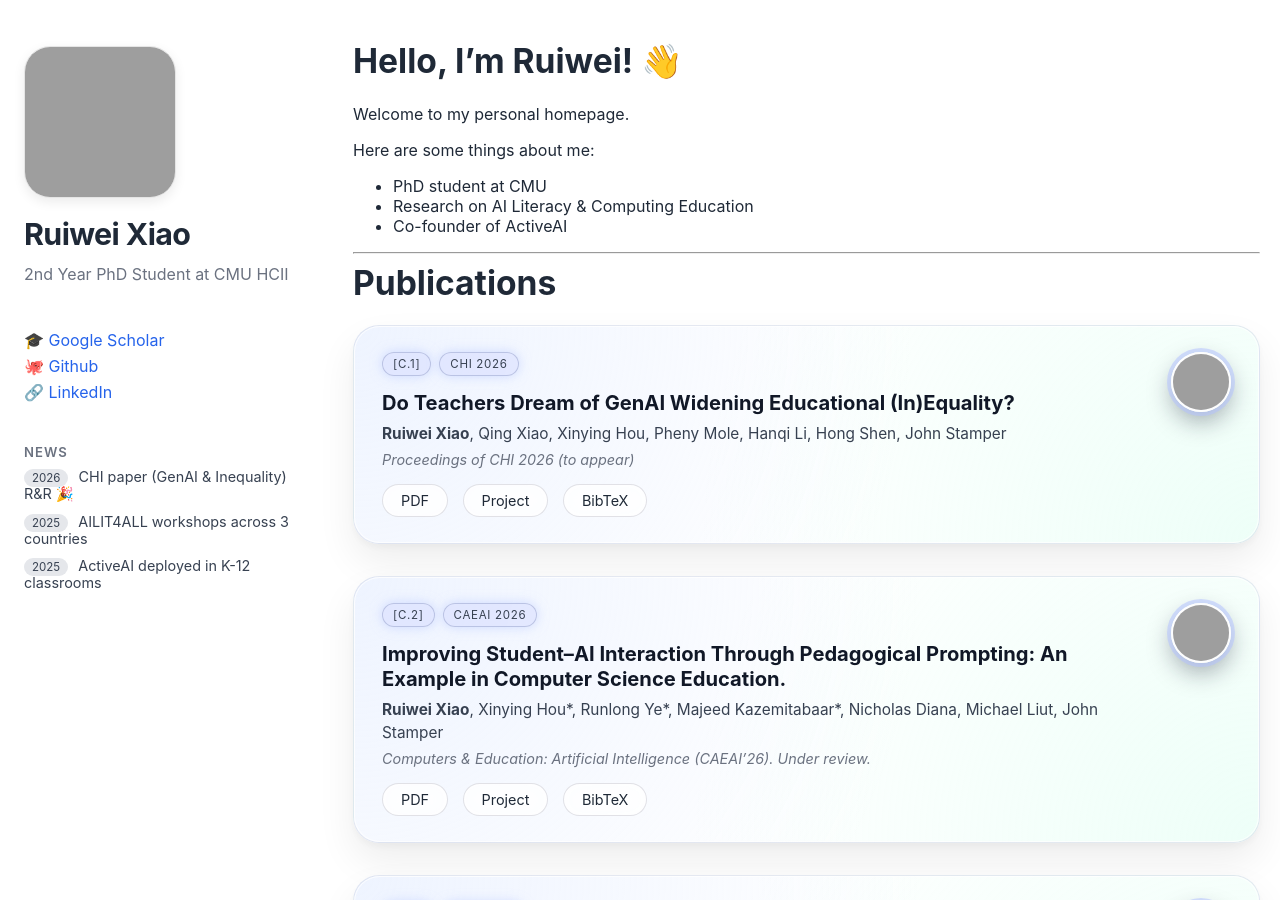
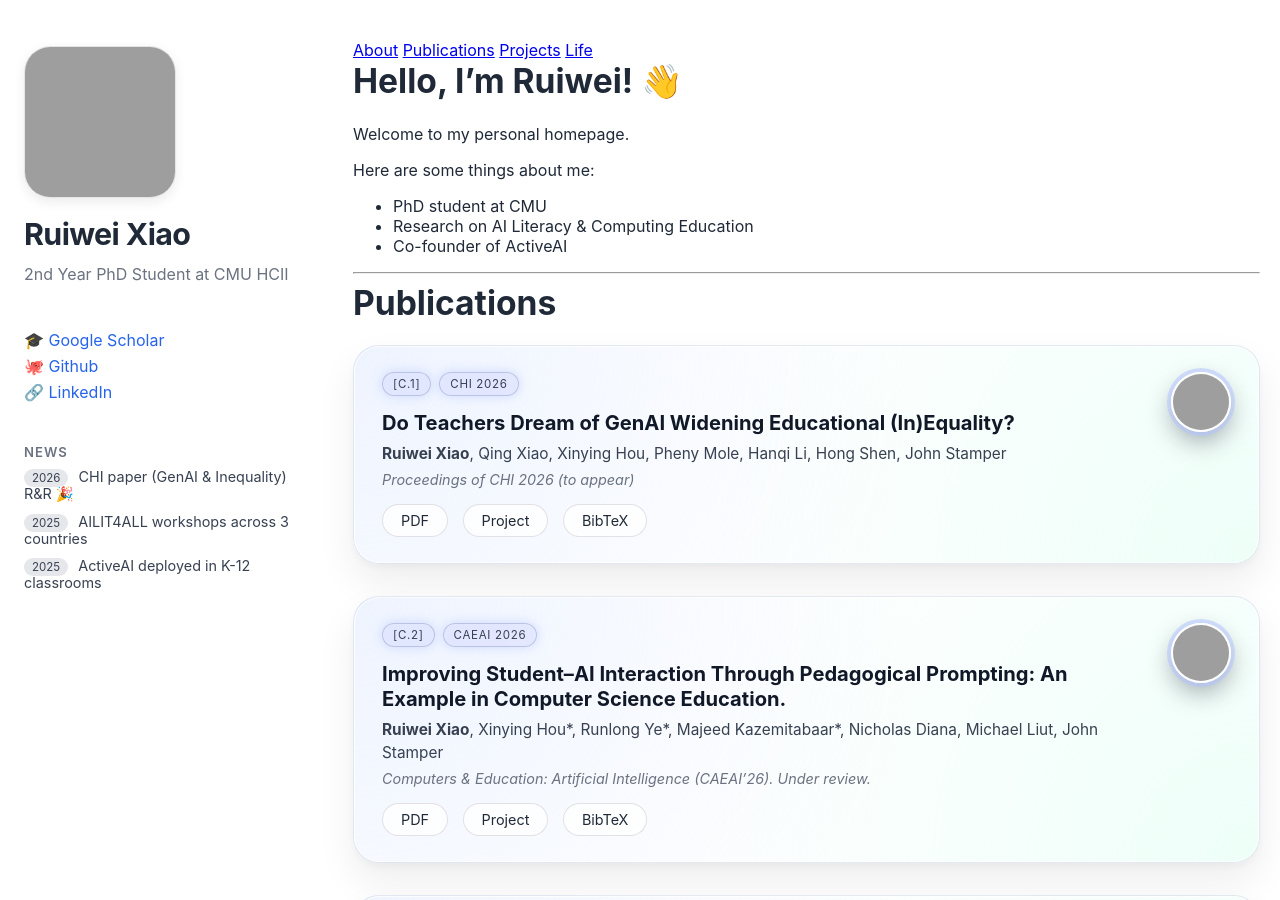
Before and after one commit to ruiwei-xiao/ruiwei-xiao.github.io, a Jekyll site: the page built from index.md, in a window 1280 px wide and 900 px high. Built offline with Jekyll 4.4.1, drawn with Linux system fonts in a browser that asks for light colours; grey boxes are pictures that could not be loaded.

Commit message:
Update default.html

```diff
--- a/_layouts/default.html
+++ b/_layouts/default.html
@@ -39,8 +39,17 @@
     <!--      Main Content     -->
     <!-- ===================== -->
     <main class="main">
+      <!-- 顶部极简导航 -->
+      <nav class="top-nav">
+        <a href="#about">About</a>
+        <a href="#publications">Publications</a>
+        <a href="#projects">Projects</a>
+        <a href="#life">Life</a>
+      </nav>
+
       {{ content }}
     </main>
+
 
   </div>
 </body>
```
